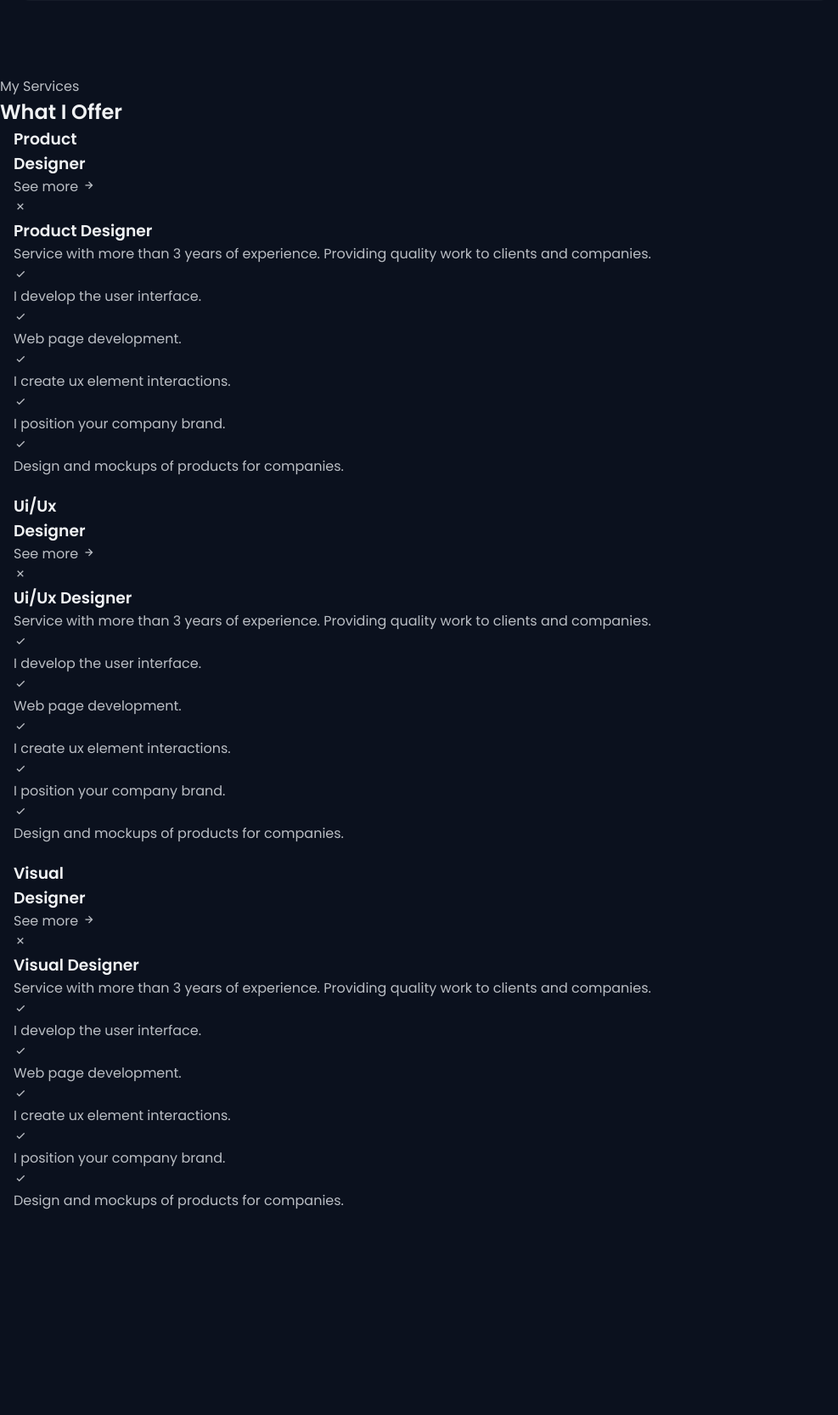
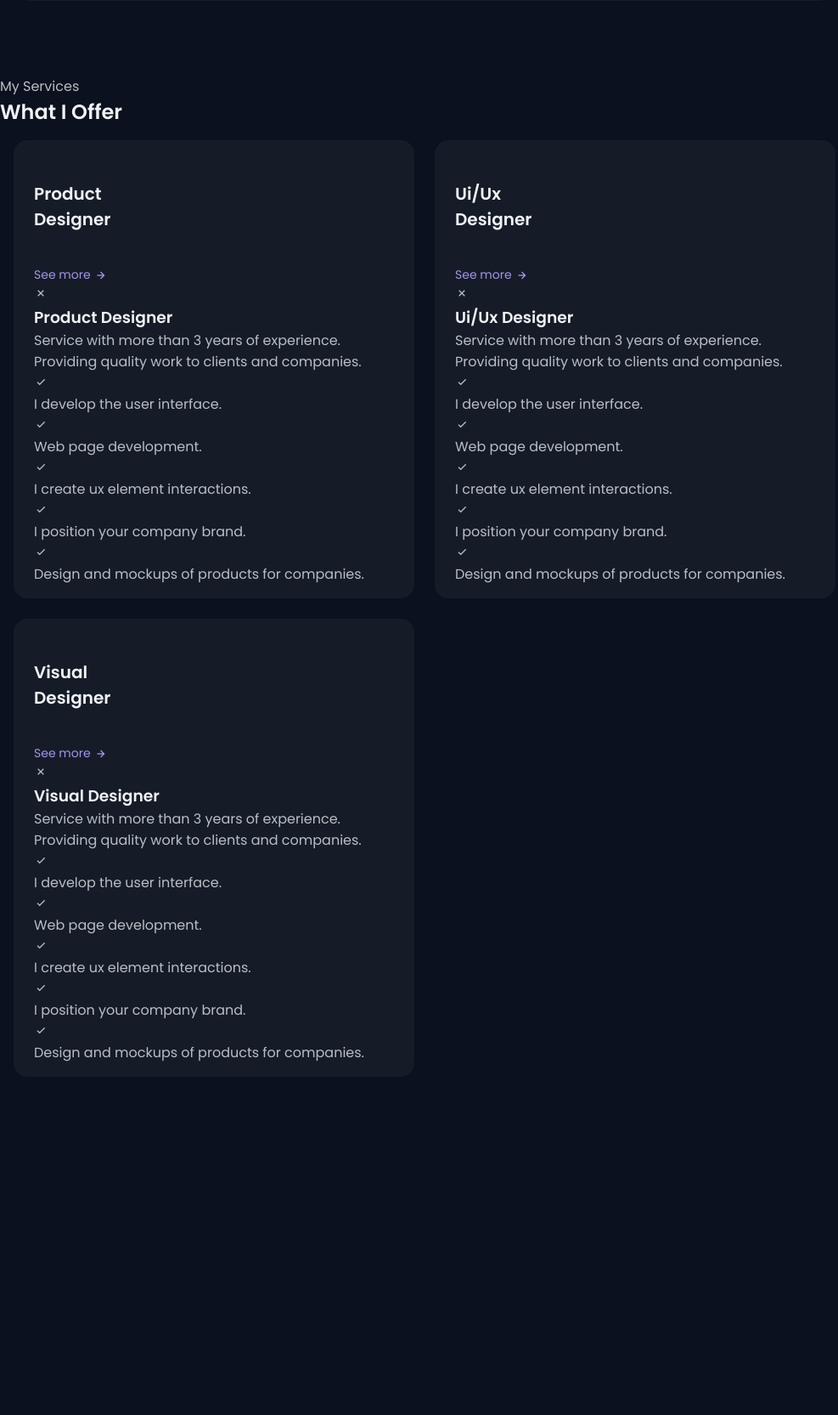
Before and after one commit to ATTACHMRNT-SORIT/portfolio-project, a PHP site: page / in a window 1280 px wide. Shown: the part 1997-3662 px from the top of the page at 85% size, without its empty margins (0-987 px from the left). After the commit the page ends 3246 px from the top, so only its background shows below. Run offline with PHP 8.4, Linux system fonts and the light colour scheme.

Commit message:
services css

```diff
--- a/assets/css/styles.css
+++ b/assets/css/styles.css
@@ -438,8 +438,42 @@ img {
   font-size: var(--tiny-font-size);
 }
 
+
 /*=============== SERVICES ===============*/
+.services__container {
+  grid-template-columns: repeat(2, 1fr);
+  gap: 1.5rem;
+  padding-top: 1rem;
+}
 
+.services__card {
+  background-color: var(--container-color);
+  padding: 3rem 1.5rem 1rem;
+  border-radius: 1rem;
+}
+
+.services__title {
+  font-size: var(--h3-font-size);
+  margin-bottom: 2.5rem;
+}
+
+.services__button {
+  color: var(--first-color);
+  font-size: var(--small-font-size);
+  display: flex;
+  align-items: center;
+  column-gap: 0.25rem;
+  cursor: pointer;
+}
+
+.services__button:hover .services__icon {
+  transform: translateX(0.25rem);
+}
+
+.services__icon {
+  font-size: 1rem;
+  transition: 0.4s;
+}
 
 /* Services modal */
 
```
